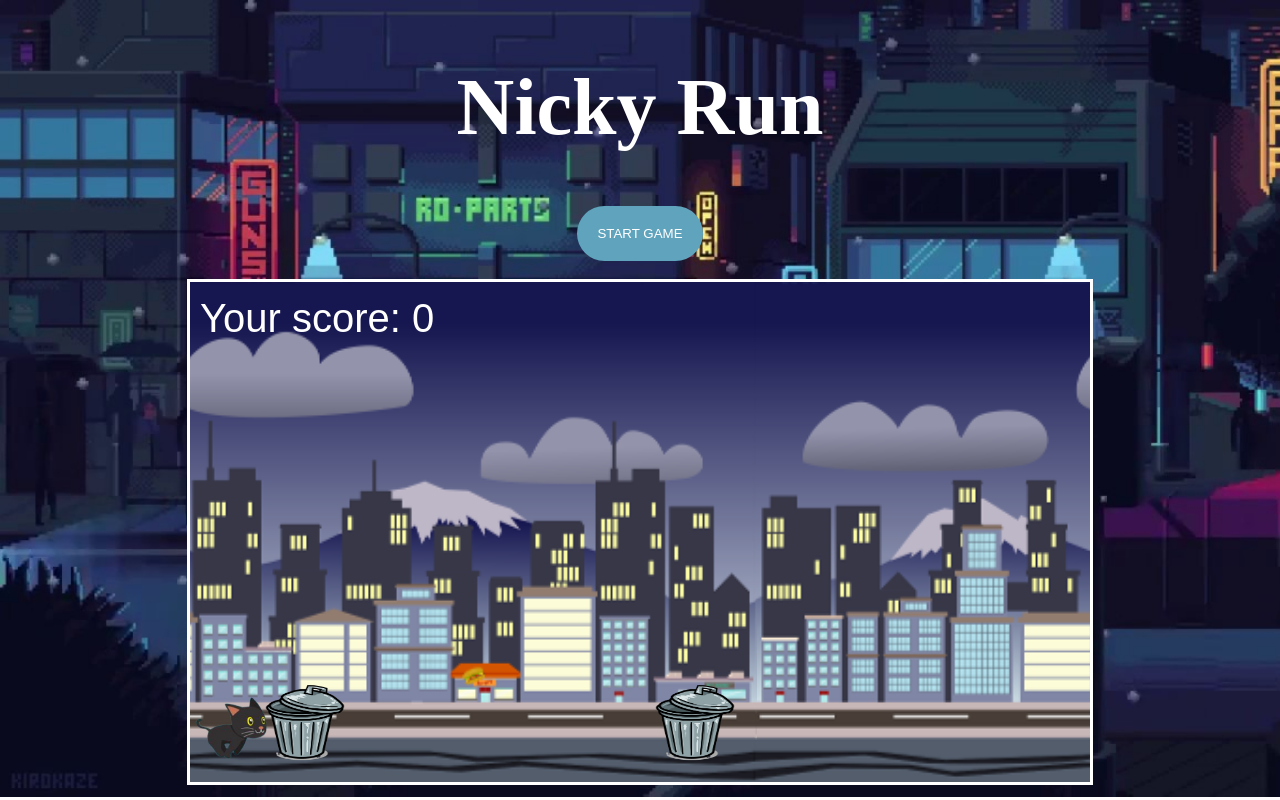
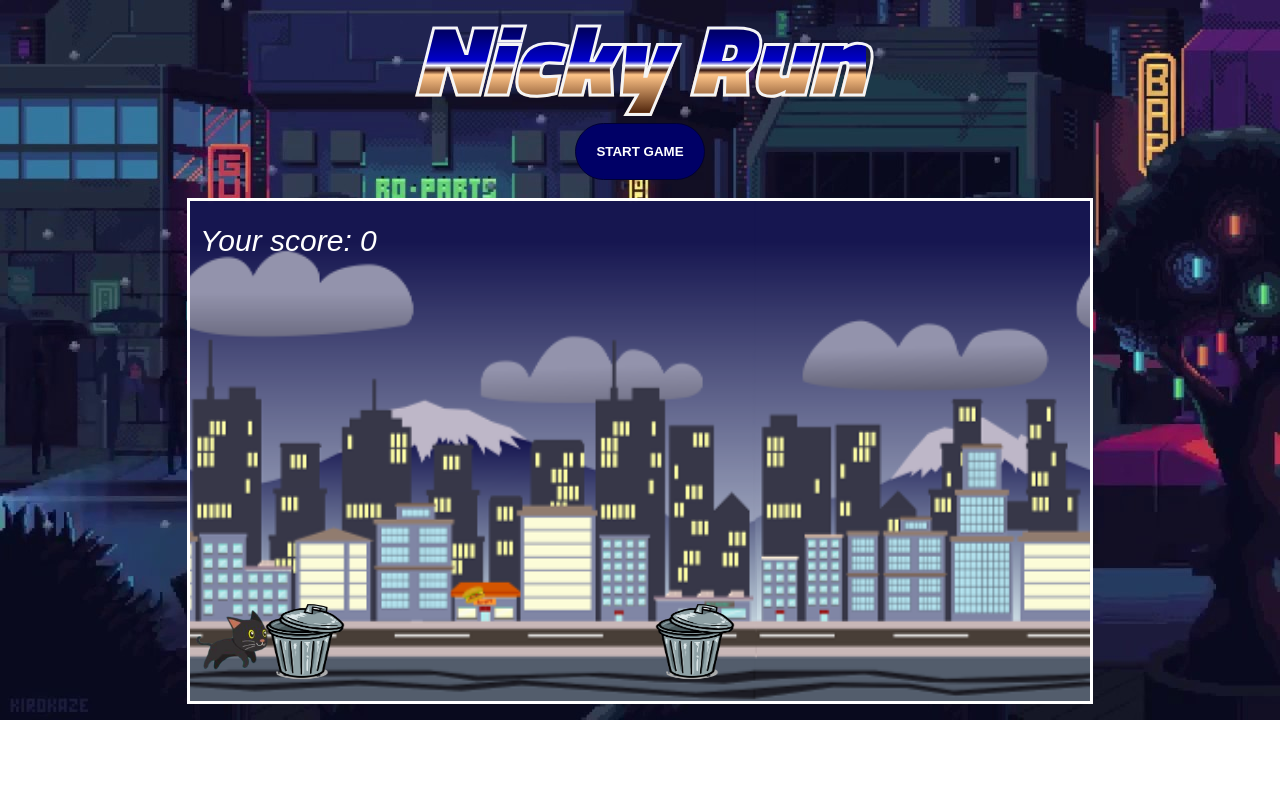
Before and after one commit to catarinaccmateus/canvasgame_project1, a plain HTML site: page index.html in a window 1280 px wide. Both pictures are taken after a click on the button "START GAME". Drawn offline with Linux system fonts and the light colour scheme.

Commit message:
second commit

```diff
--- a/game.js
+++ b/game.js
@@ -12,20 +12,19 @@ class Game {
         this.frequencyOfObstacle;
         this.score = 0;
         this.animation;
-    }
+        this.life = 3;
+    };
+
 
     createObstacles(timestamp) {
-        this.frequencyOfObstacle = Math.ceil(Math.random() * 30) * 1000;
+        this.frequencyOfObstacle = Math.ceil(Math.random() * 40) * 1000;
         //so the obstacles show in different intervals;
-        console.log(this.frequencyOfObstacle);
-        console.log(this.obstacleArray);
 
         if (this.obstacleTime < timestamp - this.frequencyOfObstacle) {
             const obstacle = new Obstacles(this);
             this.obstacleArray.push(obstacle);
             this.obstacleTime = timestamp;
         };
-        console.log(this.obstacleTime);
     };
 
     updateAndDrawObstacles() {
@@ -52,6 +51,7 @@ class Game {
                     this.player.playerX <= this.obstacleArray[i].obstacleX + 55
                     //obstacle width is 80, but only declaring 55 since I want the cat's tail to be able to touch the trash bin.
                 ) {
+
                     cancelAnimationFrame(this.animation);
                 } else if (this.player.playerX === this.obstacleArray[i].obstacleX) {
                     this.score++;
@@ -62,7 +62,7 @@ class Game {
 
     drawScore() {
         this.context.fillStyle = 'white';
-        this.context.font = '40px Arial';
+        this.context.font = 'italic 30px Arial';
         this.context.fillText(`Your score: ${this.score}`, 10, 50);
     };
 
@@ -90,6 +90,7 @@ class Game {
         this.clear();
         this.update();
         this.createObstacles(timestamp);
+        this.player.updateImage(timestamp);
         this.drawEverything();
         this.animation = window.requestAnimationFrame(timestamp => this.animationLoop(timestamp));
         this.checkCollision();
--- a/player.js
+++ b/player.js
@@ -3,13 +3,13 @@ class Player {
         this.game = game;
         this.context = game.context;
         this.img = new Image();
-        this.img.src = './images/cat-1.png';
+        this.img.src = "./images/cat-1.png";
         this.img2 = new Image();
-        this.img.src = './images/cat-2.png';
+        this.img2.src = "./images/cat-2.png";
         this.img3 = new Image();
-        this.img.src = './images/cat-3.png';
+        this.img3.src = "./images/cat-3.png";
         this.img4 = new Image();
-        this.img.src = './images/cat-4.png';
+        this.img4.src = "./images/cat-4.png";
         this.playerWidth = 80;
         this.playerHeight = 80;
         this.playerY = 400;
@@ -17,50 +17,90 @@ class Player {
         this.playerJumping = true;
         this.velocityX = 0;
         this.velocityY = 5;
+        this.gravity = 5;
         this.speedX = 5;
         this.arrayOfImages = [this.img, this.img2, this.img3, this.img4];
+        this.test = 0;
+        this.playerTime = 0;
+        this.speed = 200;
+        this.imageToPrint = this.arrayOfImages[this.test];
     }
 
     draw() {
-        this.context.drawImage(this.img, this.playerX, this.playerY, this.playerWidth, this.playerHeight);
-    };
+        if (this.playerY < 400) {
+            this.imageToPrint = this.img2
+        }
+        //everytime the player is not at the floor, is with the jumping image.
 
-    moveRight() {
-        if (this.playerX === 780) {  //adding right border
-            this.playerX = 780;
-        } else {
-            this.playerX += this.speedX;
+        this.context.drawImage(
+            this.imageToPrint,
+            this.playerX,
+            this.playerY,
+            this.playerWidth,
+            this.playerHeight
+        );
+    }
 
-        }
-    };
+    updateImage(a) {
 
-    moveLeft() {
-        if (this.playerX === -20) {
-            this.playerX === -20
-        } else {
-            this.playerX -= this.speedX;
+        if (this.playerTime < a - this.speed) {
+            if (this.test >= 3) {
+                this.test = 0;
+                this.imageToPrint = this.arrayOfImages[this.test];
+                //need to re-define again imageToPrint due to the new index;
+            } else {
+                this.test++;
+                this.imageToPrint = this.arrayOfImages[this.test];
+                //need to re-define again imageToPrint due to the new index;
+            };
+
+            this.playerTime = a;
         }
 
     };
 
+    moveRight() {
+        if (this.playerX === 780) {
+            //adding right border
+            this.playerX = 780;
+        } else {
+            this.playerX += this.speedX;
+        }
+    }
+
+    moveLeft() {
+        if (this.playerX === -20) {
+            this.playerX === -20;
+        } else {
+            this.playerX -= this.speedX;
+        }
+    }
+
     jump() {
-
-        this.playerY = 400 - this.playerHeight;
+        if (this.playerY === 400) {
+            this.playerY = 400 - this.playerHeight;
+        } else if (this.playerY < 400) {
+            this.playerY += this.gravity;
+        }
     }
 
     goDown() {
         this.playerY = 400;
+        this.imageToPrint = this.img;
     }
 
     setControls() {
+        window.addEventListener(
+            "keydown",
+            function (e) {
+                if ([38].indexOf(e.keyCode) > -1) {
+                    e.preventDefault();
+                }
+            },
+            false
+        );
 
-        window.addEventListener('keydown', function (e) {
-            if ([38].indexOf(e.keyCode) > -1) {
-                e.preventDefault();
-            }
-        }, false);
-
-        window.addEventListener('keydown', event => {
+        window.addEventListener("keydown", event => {
             switch (event.keyCode) {
                 case 39: //right key
                     this.moveRight();
@@ -74,7 +114,7 @@ class Player {
             }
         });
 
-        window.addEventListener('keyup', (event) => {
+        window.addEventListener("keyup", event => {
             event.preventDefault();
             switch (event.keyCode) {
                 case 38: //up key
@@ -82,6 +122,5 @@ class Player {
                     break;
             }
         });
-    };
-
+    }
 }
--- a/style.css
+++ b/style.css
@@ -1,3 +1,8 @@
+@import url(https://fonts.googleapis.com/css?family=Mr+Dafoe);
+@import url(https://fonts.googleapis.com/css?family=Titillium+Web:900);
+
+
+
 body {
     display: flex;
     flex-direction: column;
@@ -8,14 +13,19 @@ body {
 }
 
 h1 {
-    font-size: 80px;
-    font: 'sans-serif';
-    color: white;
-    padding: 0;
-    padding-top: 0;
-    margin-bottom: 0.2;
-    border: 0;
+    position: relative;
+    background-image: -webkit-linear-gradient(#000066 20%, #0000cc 46%, #ffffff 50%, #32120E 54%, #FFC488 58%, #582C11 90%, #EC9B4E 100%);
+    -webkit-background-clip: text;
+    -webkit-text-fill-color: transparent;
+    -webkit-text-stroke: 3px #f5f5f5;
+    font-size: 100px;
+    font-family: 'Titillium Web', sans-serif;
+    font-style: italic;
+    margin: 0;
+    line-height: 1;
+    padding-bottom: 0.15em;
 }
+
 
 canvas {
     border: 3px solid white;
@@ -25,12 +35,13 @@ button {
     color: #fff !important;
     text-transform: uppercase;
     text-decoration: none;
-    background: #60a3bc;
+    background: #000066;
     padding: 20px;
     border-radius: 50px;
     display: inline-block;
-    border: none;
+    border: 1px solid #000033;
     transition: all 0.4s ease 0s;
+    font-weight: bold;
 }
 
 button:hover {
@@ -38,4 +49,5 @@ button:hover {
     -webkit-box-shadow: 0px 5px 40px -10px rgba(0, 0, 0, 0.57);
     -moz-box-shadow: 0px 5px 40px -10px rgba(0, 0, 0, 0.57);
     transition: all 0.4s ease 0s;
+    border: 1px solid #e6e6ff;
 }
```
